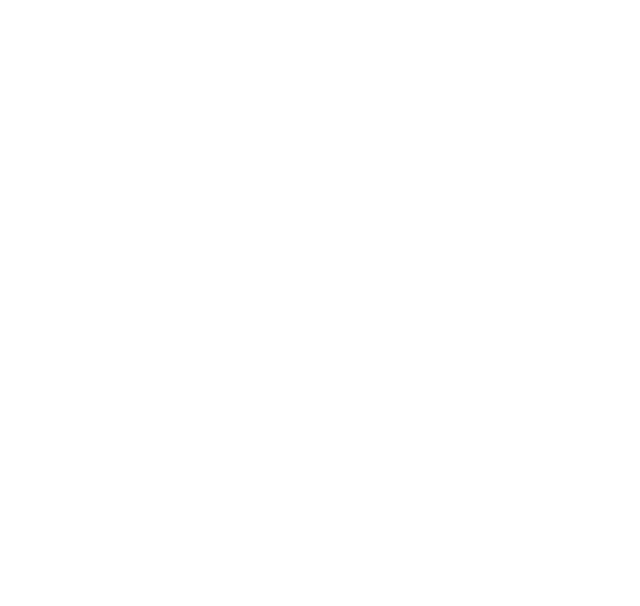
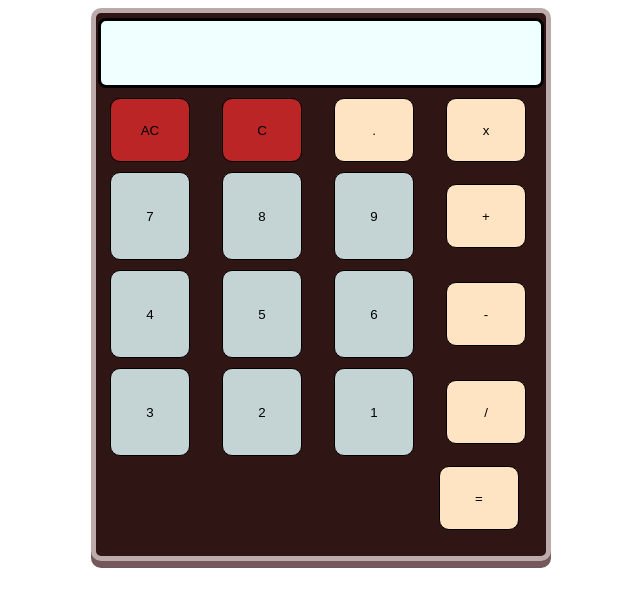
Before and after one commit to MuTe43/Calculator-js, a plain HTML site: page index.html in a window 1280 px wide. Shown: the whole page, without its empty margins (319-959 px from the left). Drawn offline with Linux system fonts and the light colour scheme.

Commit message:
Add initial Calculator layout

```diff
--- a/index.html
+++ b/index.html
@@ -8,6 +8,33 @@
     <title>Calculator</title>
 </head>
 <body>
-
+    <div class="mainContainer">
+        <div class="result"></div>
+        <div class="firstRow">
+            <button class="clear">AC</button>
+            <button class="clear">C</button>
+            <button class="operation">.</button>
+            <button class="operation">x</button>
+        </div>
+        <div class="firstRow">
+            <button>7</button>
+            <button>8</button>
+            <button>9</button>
+            <button class="operation">+</button>
+        </div>
+        <div class="firstRow">
+            <button>4</button>
+            <button>5</button>
+            <button>6</button>
+            <button class="operation">-</button>
+        </div>
+        <div class="firstRow">
+            <button>3</button>
+            <button>2</button>
+            <button>1</button>
+            <button class="operation">/</button>
+            <button class="operation">=</button>
+        </div>
+    </div>
 </body>
 </html>
--- a/styles.css
+++ b/styles.css
@@ -0,0 +1,54 @@
+body{
+    display:flex;
+    flex-direction: column;
+    justify-content: center;
+    align-items: center;
+}
+.mainContainer{
+    background-color:rgb(48, 21, 21);
+    width:450px;
+    height:543px;
+    display: flex;
+    flex-direction: column;
+    border: 5px solid rgb(189, 171, 171);
+    border-radius: 10px;
+    box-shadow: 0 7px rgb(117, 88, 88);
+}
+.result{
+    background-color: azure;
+    margin:auto;
+    margin-bottom:5px ;
+    margin-top: 5px;
+    width: 55vh;
+    height: 8vh;
+    border: 3px solid black;
+    border-radius: 8px;
+}
+.firstRow button{
+    background-color: rgb(196, 211, 211);
+    flex:1;
+    margin:5px 14px;
+    gap:10px;
+    width: 10vh;
+    height: 11vh;
+    text-align: center;
+    border-radius: 10px;
+    border: 1px solid black;
+}
+div>.clear, div>.operation{
+    background-color: bisque;
+    width: 10vh;
+    height: 8vh;
+}
+div>.clear{
+    background-color: rgb(187, 37, 37);
+}
+div>.operation:nth-child(5){
+    margin-left: 343px;
+}
+button:hover{
+    background-color: white;
+}
+button:active {
+    background-color: #a8a1a1;
+  }
```
